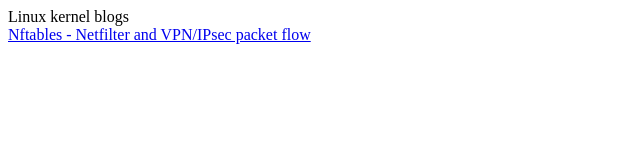
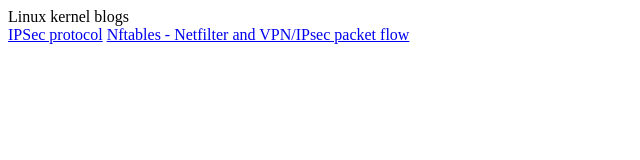
Before and after one commit to starrysec/starrysec-web, a plain HTML site: page index.html in a window 1280 px wide. Shown: the whole page, without its empty margins (0-640 px from the left). Drawn offline with Linux system fonts and the light colour scheme.

Commit message:
Update index.html

```diff
--- a/index.html
+++ b/index.html
@@ -7,6 +7,7 @@
 			Linux kernel blogs
 		</div>
 		<div>
+			<a href="https://networklessons.com/cisco/ccie-routing-switching/ipsec-internet-protocol-security">IPSec protocol</a>
 			<a href="https://thermalcircle.de/doku.php?id=blog:linux:nftables_ipsec_packet_flow">Nftables - Netfilter and VPN/IPsec packet flow</a>
 		</div>
 	</body>
```
